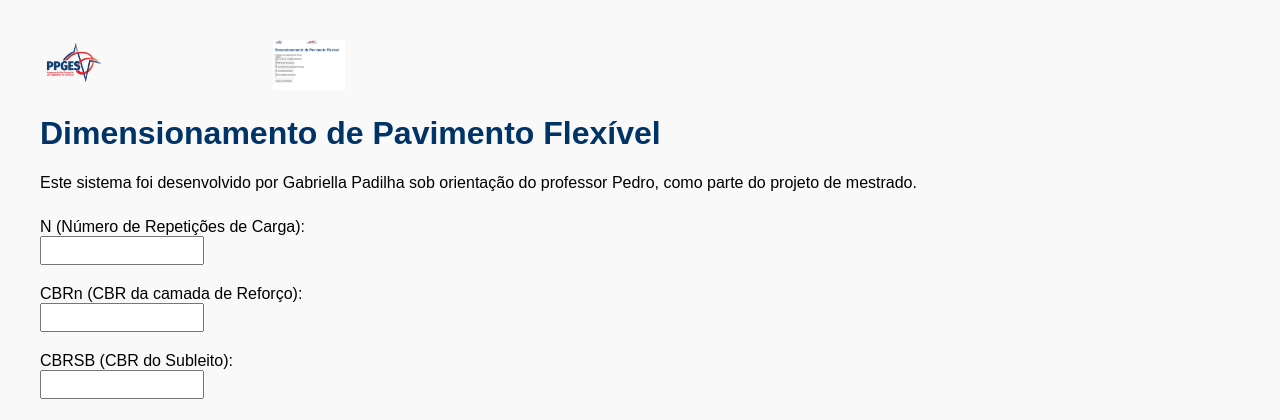
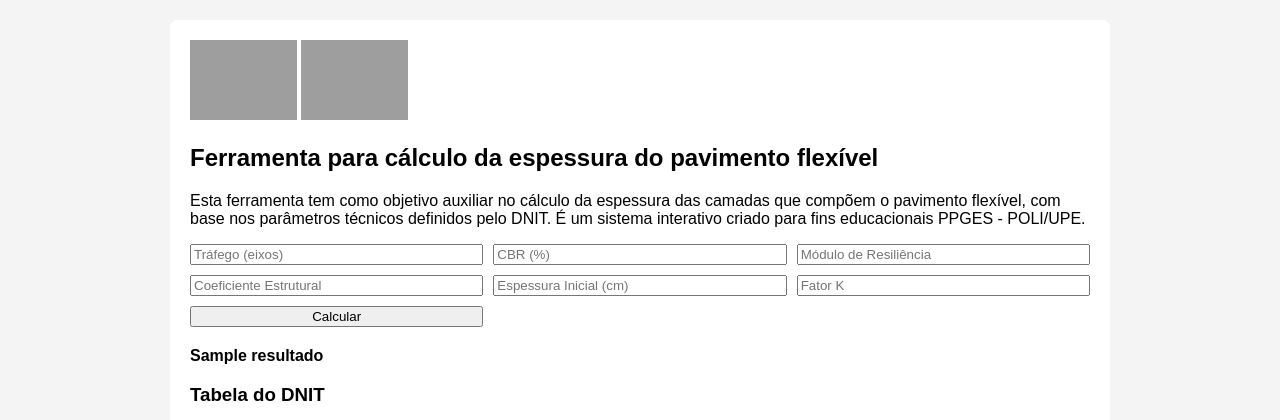
Before and after one commit to gabivilaca/dimensionamento-pavimento, a Flask app: template templates/index.html in a window 1280 px wide. Shown: the top 420 px of the page. Run offline with Flask 3, Linux system fonts and the light colour scheme; the template is opened without the code that fills it: most values are stand-ins (such as "Sample title", 1, 10 or a date in 2020); grey boxes are pictures that could not be loaded.

Commit message:
Atualização final com layout, logos, tabela DNIT e resultados na tela

```diff
--- a/app.py
+++ b/app.py
@@ -1,29 +1,21 @@
 
 from flask import Flask, render_template, request
-
 app = Flask(__name__)
 
-@app.route("/", methods=["GET", "POST"])
+@app.route('/', methods=['GET', 'POST'])
 def index():
     resultado = None
-    if request.method == "POST":
+    if request.method == 'POST':
         try:
-            N = float(request.form["N"])
-            CBRn = float(request.form["CBRn"])
-            CBRsb = float(request.form["CBRsb"])
-            KR = float(request.form["KR"])
-            KB = float(request.form["KB"])
-            KSB = float(request.form["KSB"])
-
-            Hr = KR * (77.67 * (N ** 0.0442) * (CBRn ** -0.548))
-            Hb = KB * (77.67 * (N ** 0.0442) * (CBRsb ** -0.548))
-            Hsb = KSB * (77.67 * (N ** 0.0442) * (CBRsb ** -0.548))
-
-            resultado = {
-                "Hr": round(Hr, 2),
-                "Hb": round(Hb, 2),
-                "Hsb": round(Hsb, 2),
-            }
+            # Cálculo simplificado apenas para exemplo
+            trafego = float(request.form['trafego'])
+            cbr = float(request.form['cbr'])
+            modulo = float(request.form['modulo'])
+            coeficiente = float(request.form['coeficiente'])
+            camada = float(request.form['camada'])
+            fatork = float(request.form['fatork'])
+            espessura = round(trafego * coeficiente / (cbr * fatork + modulo + camada), 2)
+            resultado = f"Espessura calculada: {espessura} cm"
         except Exception as e:
-            resultado = {"erro": str(e)}
-    return render_template("index.html", resultado=resultado)
+            resultado = f"Erro nos cálculos: {str(e)}"
+    return render_template('index.html', resultado=resultado)
--- a/requirements.txt
+++ b/requirements.txt
@@ -1,2 +1 @@
 flask
-gunicorn
--- a/static/style.css
+++ b/static/style.css
@@ -1,41 +1,28 @@
 
 body {
     font-family: Arial, sans-serif;
-    margin: 40px;
-    background-color: #f9f9f9;
+    margin: 0;
+    padding: 0;
+    background-color: #f4f4f4;
 }
-h1 {
-    color: #003366;
+.container {
+    max-width: 900px;
+    margin: 20px auto;
+    padding: 20px;
+    background-color: #fff;
+    border-radius: 8px;
 }
-header img {
-    height: 60px;
-    margin: 5px 10px;
-}
-label {
-    display: inline-block;
-    width: 280px;
-    margin-top: 10px;
-}
-input {
-    padding: 5px;
-    margin-bottom: 10px;
-    width: 150px;
-}
-button {
-    padding: 10px 20px;
-    background-color: #003366;
-    color: white;
-    border: none;
-    cursor: pointer;
+form {
+    display: grid;
+    grid-template-columns: repeat(3, 1fr);
+    gap: 10px;
 }
 .resultado {
-    background-color: #e6f2ff;
-    padding: 15px;
     margin-top: 20px;
-    border-left: 5px solid #003366;
+    font-weight: bold;
 }
 footer {
-    margin-top: 40px;
-    font-size: 14px;
-    color: #666;
+    margin-top: 30px;
+    text-align: center;
+    font-size: 0.9em;
 }
--- a/templates/index.html
+++ b/templates/index.html
@@ -3,52 +3,38 @@
 <html lang="pt-br">
 <head>
     <meta charset="UTF-8">
-    <title>Dimensionamento de Pavimento Flexível</title>
+    <title>Dimensionamento de Pavimento</title>
     <link rel="stylesheet" href="{{ url_for('static', filename='style.css') }}">
 </head>
 <body>
-    <img src="{{ url_for('static', filename='logo_ppges.png') }}" style="height: 50px;">
-    <img src="{{ url_for('static', filename='logo_poli.png') }}" style="height: 50px;">
-    <h1>Dimensionamento de Pavimento Flexível</h1>
-    <p>Este sistema foi desenvolvido por Gabriella Padilha sob orientação do professor Pedro, como parte do projeto de mestrado.</p>
+    <div class="container">
+        <header>
+            <img src="{{ url_for('static', filename='logo_upe.png') }}" style="height: 80px;">
+            <img src="{{ url_for('static', filename='logo_ppges.png') }}" style="height: 80px;">
+        </header>
+        <h2>Ferramenta para cálculo da espessura do pavimento flexível</h2>
+        <p>Esta ferramenta tem como objetivo auxiliar no cálculo da espessura das camadas que compõem o pavimento flexível, com base nos parâmetros técnicos definidos pelo DNIT. É um sistema interativo criado para fins educacionais PPGES - POLI/UPE.</p>
 
-    <form method="POST">
-        <label>N (Número de Repetições de Carga):</label><br>
-        <input type="number" name="N" required><br>
+        <form method="post">
+            <input type="number" name="trafego" step="any" placeholder="Tráfego (eixos)">
+            <input type="number" name="cbr" step="any" placeholder="CBR (%)">
+            <input type="number" name="modulo" step="any" placeholder="Módulo de Resiliência">
+            <input type="number" name="coeficiente" step="any" placeholder="Coeficiente Estrutural">
+            <input type="number" name="camada" step="any" placeholder="Espessura Inicial (cm)">
+            <input type="number" name="fatork" step="any" placeholder="Fator K">
+            <button type="submit">Calcular</button>
+        </form>
 
-        <label>CBRn (CBR da camada de Reforço):</label><br>
-        <input type="number" name="CBRn" required><br>
+        <div class="resultado">{{ resultado }}</div>
 
-        <label>CBRSB (CBR do Subleito):</label><br>
-        <input type="number" name="CBRsb" required><br>
+        <section>
+            <h3>Tabela do DNIT</h3>
+            <img src="{{ url_for('static', filename='tabela_dnit.png') }}" alt="Tabela do DNIT" style="width: 100%;">
+        </section>
 
-        <label>KR (Constante da Camada de Reforço):</label><br>
-        <input type="number" name="KR" required><br>
-
-        <label>KB (Constante da Base):</label><br>
-        <input type="number" name="KB" required><br>
-
-        <label>KSB (Constante do Subleito):</label><br>
-        <input type="number" name="KSB" required><br>
-
-        <button type="submit">Calcular</button>
-    </form>
-
-    {% if resultado %}
-        <h2>Resultados:</h2>
-        {% if resultado.erro %}
-            <p style="color:red;">Erro: {{ resultado.erro }}</p>
-        {% else %}
-            <p>Altura da Camada de Reforço (Hr): {{ resultado.Hr }} cm</p>
-            <p>Altura da Base (Hb): {{ resultado.Hb }} cm</p>
-            <p>Altura do Subleito (Hsb): {{ resultado.Hsb }} cm</p>
-        {% endif %}
-    {% endif %}
-
-    <img src="{{ url_for('static', filename='tabela_dnit.png') }}" style="margin-top: 20px; width: 90%;">
-
-    <footer style="margin-top: 30px;">
-        <p>Sistema desenvolvido por Gabriella Padilha — Orientação: Prof. Pedro</p>
-    </footer>
+        <footer>
+            Desenvolvido por Maria Gabriella Vilaça | Orientação: Prof. Dr. Pedro Oliveira | POLI - PPGES/UPE
+        </footer>
+    </div>
 </body>
 </html>
```
Also changed, not shown: static/logo_poli.png (deleted), static/logo_ppges.png (deleted), static/tabela_dnit.png (deleted).
